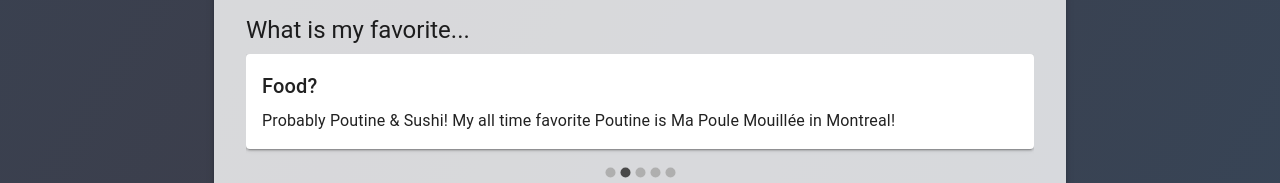
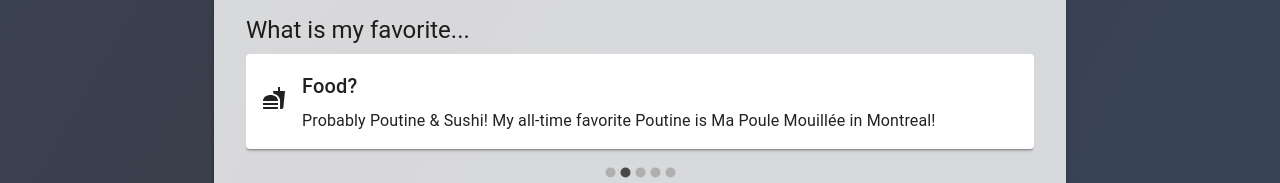
Before and after one commit to VanillaIceCube/JudeAndrewAlabaWebsite, a React (Create React App) app in the folder frontend/: page / in a window 1280 px wide. Shown: the part 484-667 px from the top of the page. Built offline with nearby package versions, Linux system fonts and the light colour scheme.

Commit message:
minor carousel improvements

```diff
--- a/frontend/src/pages/AboutMe.css
+++ b/frontend/src/pages/AboutMe.css
@@ -57,3 +57,19 @@
   -webkit-background-clip: text;
   -webkit-text-fill-color: transparent;
 }
+
+.carousel-paper {
+  padding: 16px;
+  border-radius: 10px;
+  background-color: rgba(255, 255, 255, 0.9);
+}
+
+.carousel-icon {
+  font-size: 2rem;
+  color: linear-gradient(to right, #0300b1, #ff4081);
+}
+
+.carousel-nav-buttons {
+  background-color: linear-gradient(to right, #0300b1, #ff4081);
+  border-radius: 0;
+}
--- a/frontend/src/pages/AboutMe.js
+++ b/frontend/src/pages/AboutMe.js
@@ -10,6 +10,11 @@
 import Carousel from 'react-material-ui-carousel';
 import CalendarTodayIcon from '@mui/icons-material/CalendarToday';
 import LocationOnIcon from '@mui/icons-material/LocationOn';
+import SportsVolleyballIcon from '@mui/icons-material/SportsVolleyball';
+import FastfoodIcon from '@mui/icons-material/Fastfood';
+import MenuBookIcon from '@mui/icons-material/MenuBook';
+import VideogameAssetIcon from '@mui/icons-material/VideogameAsset';
+import BoardGameIcon from '@mui/icons-material/Casino';
 import './AboutMe.css';
 
 const AboutMe = () => {
@@ -85,27 +90,30 @@
   const carouselItems = [
     {
       title: "Sport?",
+      icon: <SportsVolleyballIcon className="carousel-icon" />,
       content: (
         <Box>
           <Typography variant="body1">
-            I can't deciede between Volleyball & Snowboarding!
+            I can't decide between Volleyball & Snowboarding!
           </Typography>
         </Box>
       ),
     },
     {
       title: "Food?",
+      icon: <FastfoodIcon className="carousel-icon" />,
       content: (
         <Box>
           <Typography variant="body1">
             Probably Poutine & Sushi!
-            My all time favorite Poutine is Ma Poule Mouillée in Montreal!
+            My all-time favorite Poutine is Ma Poule Mouillée in Montreal!
           </Typography>
         </Box>
       ),
     },
     {
       title: "Author?",
+      icon: <MenuBookIcon className="carousel-icon" />,
       content: (
         <Typography variant="body1">
           Brandon Sanderson!
@@ -116,6 +124,7 @@
     },
     {
       title: "Video Game?",
+      icon: <VideogameAssetIcon className="carousel-icon" />,
       content: (
         <Typography variant="body1">
           Factorio!
@@ -124,6 +133,7 @@
     },
     {
       title: "Board Game?",
+      icon: <BoardGameIcon className="carousel-icon" />,
       content: (
         <Typography variant="body1">
           Dominion!
@@ -169,11 +179,11 @@
 
         <Carousel animation="slide">
           {carouselItems.map((item, index) => (
-            <Paper key={index} elevation={2} sx={{ p: 2 }}>
+            <Paper key={index} elevation={2} className="carousel-paper">
               <Grid container spacing={2} alignItems="center">
                 {item.icon && (
                   <Grid item>
-                    <Box sx={{ fontSize: '2rem', color: theme.palette.primary.main }}>
+                    <Box>
                       {item.icon}
                     </Box>
                   </Grid>
```
